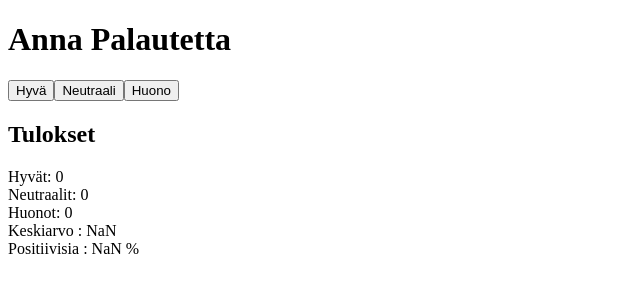
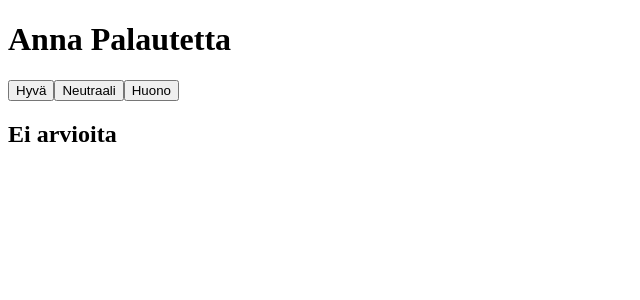
Before and after one commit to Rahkis/tehtava1.1, a React (Create React App) app: page / in a window 1280 px wide. Shown: the top 300 px of the page, without its empty margins (0-640 px from the left). Built offline with nearby package versions, Linux system fonts and the light colour scheme.

Commit message:
tehtava1_9

```diff
--- a/src/index.js
+++ b/src/index.js
@@ -21,6 +21,27 @@ const Statistic =({ nimi, arvo, extra})=>{
     return(
         <div>{nimi} : {arvo} {extra}</div>
     )
+}
+
+const Results = ({hyva, neutraali, huono}) =>{
+    const summa = hyva - huono
+    const kaikki = hyva + huono+ neutraali
+
+    const pos = (hyva / kaikki)*100
+    const keskiarvo = summa / kaikki
+
+    if(kaikki > 0){
+        return(
+            <div>
+            <div> <h2>Tulokset</h2></div>
+            <Statistics hyva = {hyva} neutraali = {neutraali} huono={huono} />
+            <Statistic nimi="Keskiarvo" arvo={keskiarvo.toFixed(2)} />
+            <Statistic nimi="Positiivisia" arvo={pos.toFixed(2)} extra="%" />
+            </div>
+            )
+    }else{
+        return(<div> <h2>Ei arvioita</h2></div>)
+    }
 }
 
 
@@ -60,11 +81,7 @@ asetaHuono = () =>{
 
 render() {
 
-    const summa = this.state.hyva - this.state.huono
-    const kaikki = this.state.hyva + this.state.huono+ this.state.neutraali
 
-    const pos = (this.state.hyva / kaikki)*100
-    const keskiarvo = summa / kaikki
 
     return (
         <div>
@@ -86,11 +103,9 @@ render() {
         />
 
         </div>
-        <div><h2>Tulokset </h2> </div>
+        <Results hyva = {this.state.hyva} neutraali = {this.state.neutraali} huono={this.state.huono} />
 
-            <Statistics hyva = {this.state.hyva} neutraali = {this.state.neutraali} huono={this.state.huono} />
-            <Statistic nimi="Keskiarvo" arvo={keskiarvo.toFixed(2)} />
-            <Statistic nimi="Positiivisia" arvo={pos.toFixed(2)} extra="%" />
+
 
 
     </div>
```
